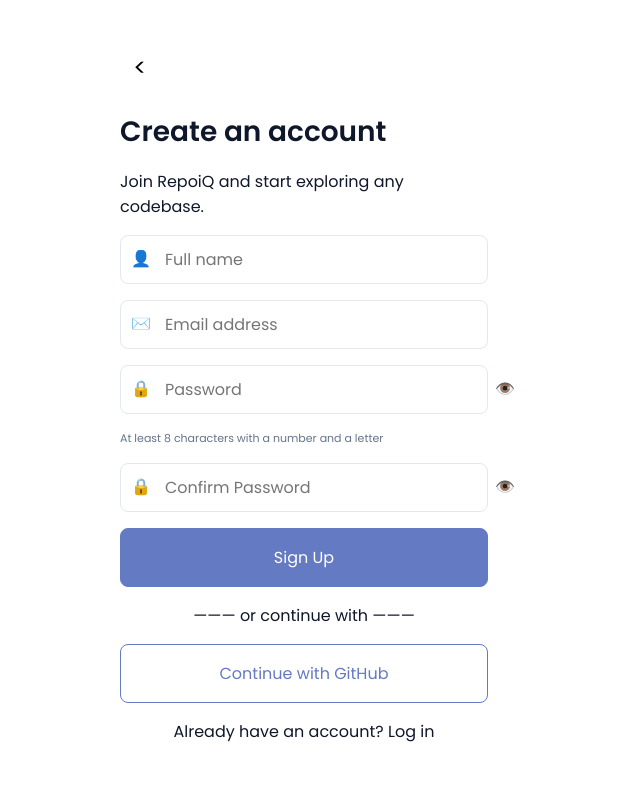
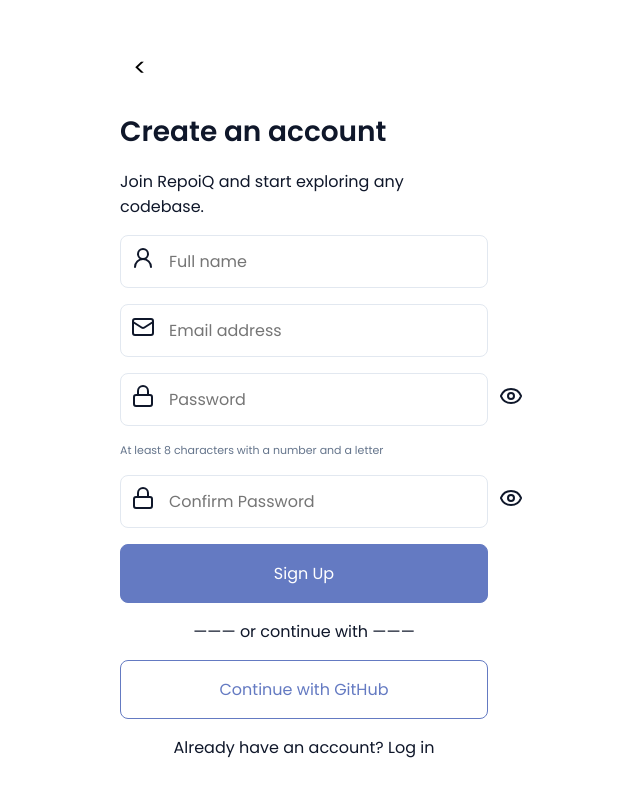
Before and after one commit to agile-students-fall2026/generic-mern-stack-project-repoiq, a React (Vite) app in the folder front-end/: page / in a window 1280 px wide. Both pictures are taken after a click on the button "Get Started". Shown: the top 796 px of the page, without its empty margins (336-976 px from the left). Built offline with nearby package versions, Linux system fonts and the light colour scheme.

Commit message:
Use proper standard icons

```diff
--- a/front-end/package.json
+++ b/front-end/package.json
@@ -10,6 +10,7 @@
     "preview": "vite preview"
   },
   "dependencies": {
+    "lucide-react": "^1.67.0",
     "react": "^19.3.1",
     "react-dom": "^19.3.1"
   },
--- a/front-end/src/features/login.jsx
+++ b/front-end/src/features/login.jsx
@@ -1,4 +1,5 @@
 import "./login.css";
+import {  Mail, Lock } from "lucide-react";
 
 function Login({ setPage }) {
   return (
@@ -18,12 +19,12 @@ function Login({ setPage }) {
       </div>
 
       <div className="login-input-box">
-        <span>👤</span>
+        <span><Mail /></span>
         <input type="email" placeholder="Email address" />
       </div>
 
       <div className="login-input-box">
-        <span>🔒</span>
+        <span><Lock /></span>
         <input type="password" placeholder="Password" />
       </div>
 
--- a/front-end/src/features/signup.jsx
+++ b/front-end/src/features/signup.jsx
@@ -1,4 +1,5 @@
 import "./signup.css";
+import { UserRound, Mail, Lock, Eye } from "lucide-react";
 
 function Signup({ setPage }) {
   return (
@@ -11,26 +12,26 @@ function Signup({ setPage }) {
       <p>Join RepoiQ and start exploring any codebase.</p>
 
       <div className="signup-input-box">
-        <span>👤</span>
+        <span><UserRound /></span>
         <input type="text" placeholder="Full name" />
       </div>
 
       <div className="signup-input-box">
-        <span>✉️</span>
+        <span><Mail /></span>
         <input type="email" placeholder="Email address" />
       </div>
 
       <div className="signup-input-box">
-        <span>🔒</span>
+        <span><Lock /></span>
         <input type="password" placeholder="Password" />
-        <span>👁️</span>
+        <span><Eye /></span>
       </div>
       <p className="signup-hint">At least 8 characters with a number and a letter</p>
 
       <div className="signup-input-box">
-        <span>🔒</span>
+        <span><Lock /></span>
         <input type="password" placeholder="Confirm Password" />
-        <span>👁️</span>
+        <span><Eye /></span>
       </div>
 
       <button className="signup-btn signup-btn-gray" onClick={() => setPage("home")}>
```
